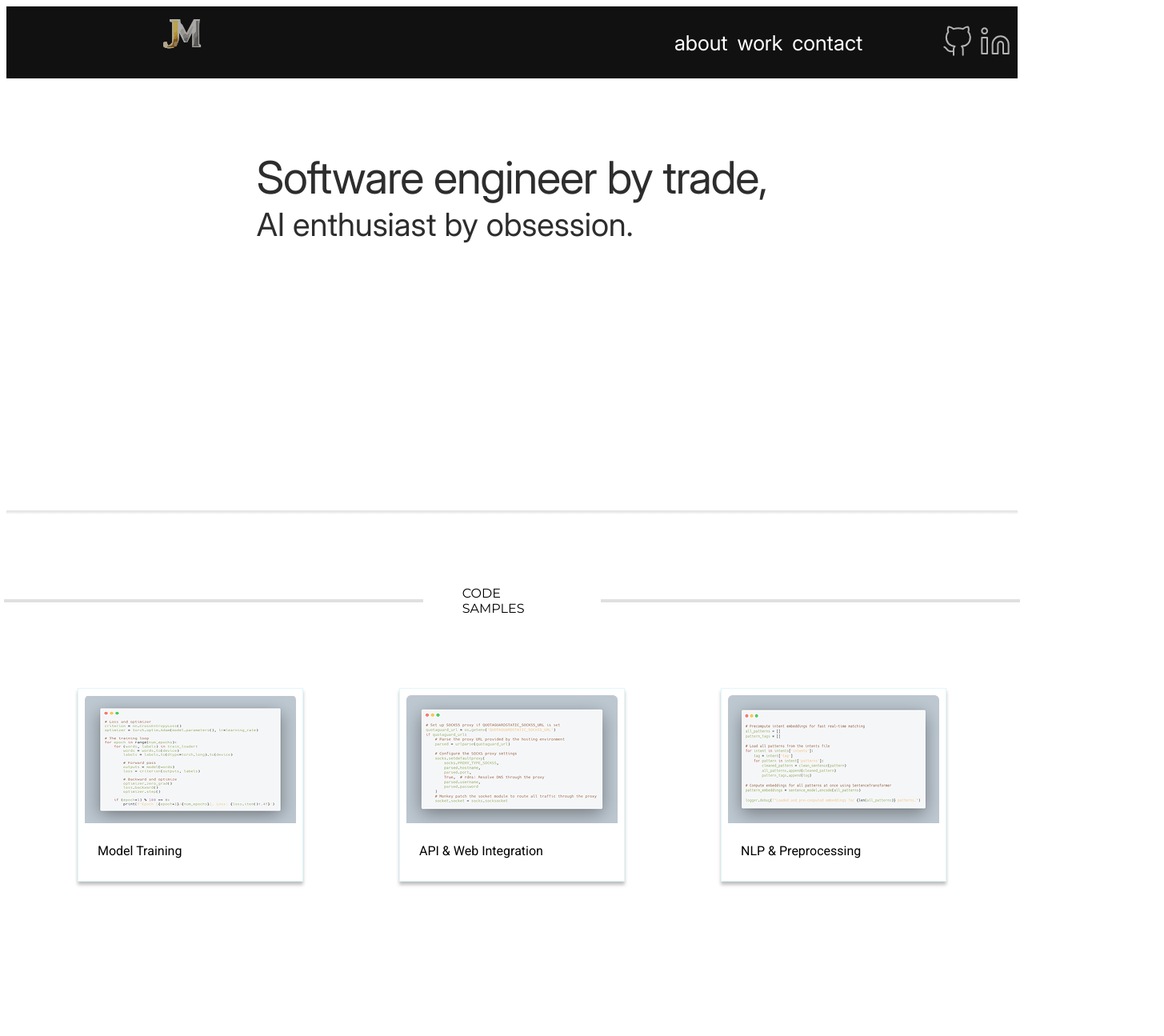
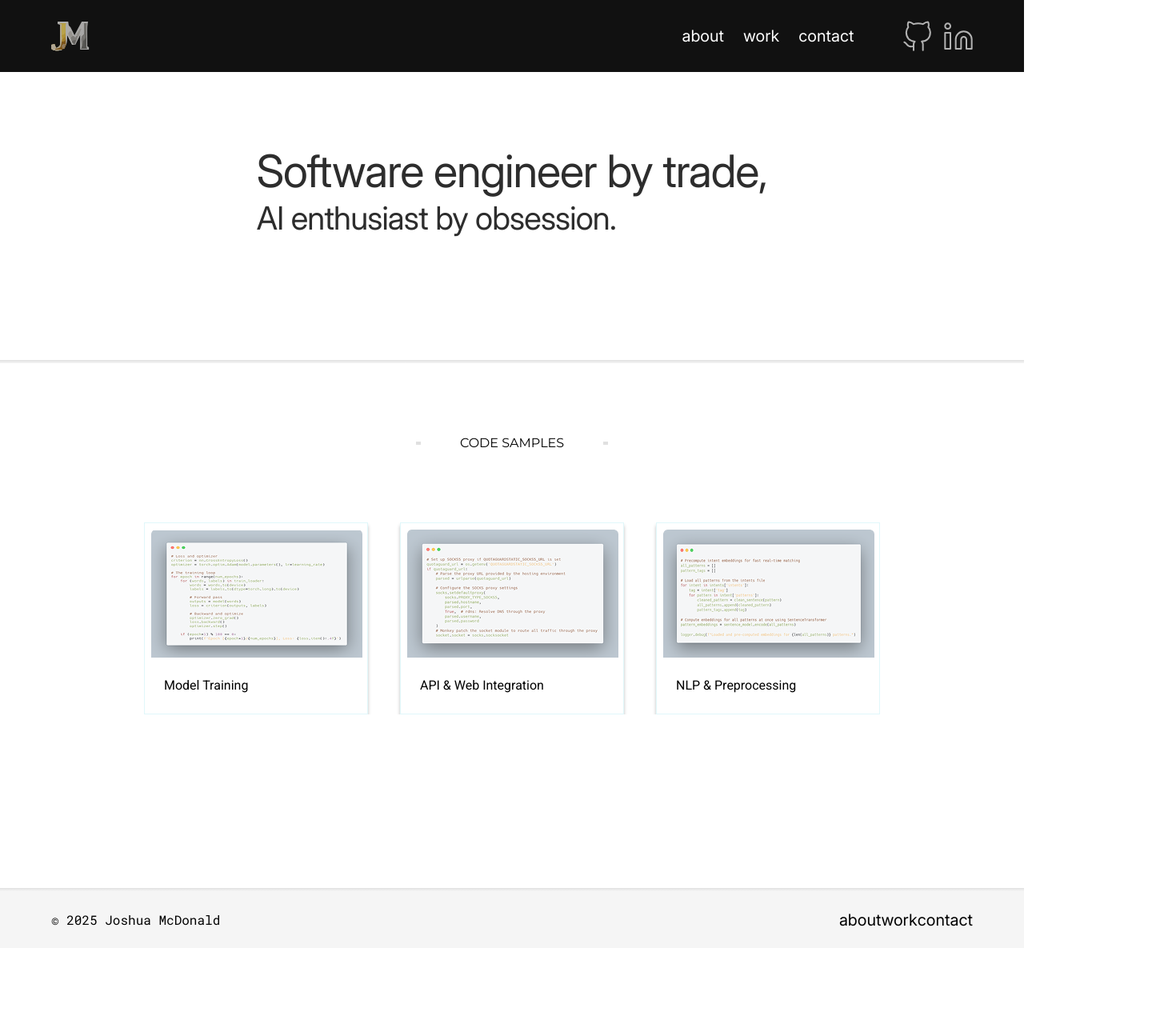
Before and after one commit to robmcdonald5/personalsite, a SvelteKit app: page / in a window 1280 px wide. Shown: the top 1295 px of the page at 80% size, 1455 px wide, since content can reach past the window. After the commit the page ends 1185 px from the top, so only its background shows below. Built offline with nearby package versions, Linux system fonts and the light colour scheme.

Commit message:
Updated mfr frontpage for -header & -hero

```diff
--- a/src/app.css
+++ b/src/app.css
@@ -1,6 +1,20 @@
 @tailwind base;
 @tailwind components;
 @tailwind utilities;
+
+/* Reset default margins and padding */
+* {
+  margin: 0;
+  padding: 0;
+  box-sizing: border-box;
+}
+
+html, body {
+  margin: 0;
+  padding: 0;
+  width: 100%;
+  height: 100%;
+}
 
 /* Local Font Declarations */
 @font-face {
--- a/src/lib/CodeSamples.svelte
+++ b/src/lib/CodeSamples.svelte
@@ -1,10 +1,10 @@
-<section class="w-[1440px] h-[656px] flex justify-start items-center flex-col gap-[90px] px-[180px] pt-[90px]">
+<section class="w-full max-w-[1440px] h-[656px] flex justify-start items-center flex-col gap-[90px] px-[5%] md:px-[180px] pt-[90px]">
   <div class="flex justify-start items-center flex-row gap-[49px]">
-    <div class="w-[541px] h-0 border-solid border-[#E0E0E0] border-b"></div>
-    <span class="text-[#000000] text-xl font-['Montserrat'] font-medium">CODE SAMPLES</span>
-    <div class="w-[541px] h-0 border-solid border-[#E0E0E0] border-b"></div>
+    <div class="flex-1 h-0 border-solid border-[#E0E0E0] border-b"></div>
+    <span class="text-[#000000] text-xl font-['Montserrat'] font-medium whitespace-nowrap">CODE SAMPLES</span>
+    <div class="flex-1 h-0 border-solid border-[#E0E0E0] border-b"></div>
   </div>
-  <div class="flex justify-start items-center flex-row gap-[120px]">
+  <div class="flex justify-start items-center flex-row gap-[40px] md:gap-[120px] overflow-x-auto">
     <div class="w-[280px] h-[240px] bg-[#FFFFFF] border-solid border-[#E0F7FA] border rounded-lg shadow-[0px_4px_4px_0px_rgba(0,0,0,0.25)] relative">
       <div class="text-[#000000] text-xl font-['Roboto'] font-light absolute left-[24px] top-[193px]">
         Model Training
--- a/src/lib/Footer.svelte
+++ b/src/lib/Footer.svelte
@@ -1,10 +1,5 @@
-<footer class="w-[1440px] h-[71px] relative">
-  <div class="w-[287px] h-[30px] flex justify-start items-center flex-row gap-8 absolute left-[973px] top-[20px]">
-    <div class="text-[#000000] text-[26px] font-['Inter'] font-light">about</div>
-    <div class="text-[#000000] text-[26px] font-['Inter'] font-light">work</div>
-    <div class="text-[#000000] text-[26px] font-['Inter'] font-light">contact</div>
-  </div>
-  <div class="w-[223px] h-[46px] flex justify-center items-center flex-row gap-2.5 p-2.5 absolute left-[180px] top-[12px]">
+<footer class="w-full max-w-[1440px] h-[71px] flex items-center justify-between px-[5%] md:px-[180px]">
+  <div class="flex justify-center items-center flex-row gap-2.5 p-2.5">
     <span class="text-[#000000] font-['Roboto_Mono'] font-thin">
       <span class="text-xl">&copy;</span>
       <span class="text-[10px]"></span>
@@ -15,4 +10,9 @@
       <span>McDonald</span>
     </span>
   </div>
+  <div class="flex justify-start items-center flex-row gap-4 md:gap-8">
+    <div class="text-[#000000] text-[20px] md:text-[26px] font-['Inter'] font-light">about</div>
+    <div class="text-[#000000] text-[20px] md:text-[26px] font-['Inter'] font-light">work</div>
+    <div class="text-[#000000] text-[20px] md:text-[26px] font-['Inter'] font-light">contact</div>
+  </div>
 </footer>
--- a/src/lib/Header.svelte
+++ b/src/lib/Header.svelte
@@ -1,18 +1,19 @@
-<header class="w-[1440px] h-[90px] relative">
-  <div class="h-[40px] flex justify-start items-center flex-row gap-4 absolute left-[1164px] top-[25px]">
-    <div>
-      <img src="/header__external-icon-github.svg" alt="header__external-link placeholder" />
-    </div>
-    <div>
-      <img src="/header__external-icon-linkedin.svg" alt="header__external-link placeholder" />
-    </div>
-  </div>
-  <div class="h-[30px] flex justify-start items-start flex-row gap-8 absolute left-[807px] top-[30px]">
-        <div class="bg-red-500 p-8 mx-4 text-[#FFFFFF] text-[26px] font-['Inter'] font-light">about</div>
-    <div class="bg-red-500 p-8 mx-4 text-[#FFFFFF] text-[26px] font-['Inter'] font-light">work</div>
-    <div class="bg-red-500 p-8 mx-4 text-[#FFFFFF] text-[26px] font-['Inter'] font-light">contact</div>
-  </div>
-  <div class="absolute left-[180px] top-[16px]">
-    <img src="/header__logo-icon.svg" alt="header__logo placeholder" />
-  </div>
+<header class="w-full max-w-[1440px] h-[90px] flex items-center px-[5%] md:px-[180px] relative mx-auto">
+  <!-- Logo -->
+  <div class="flex items-center">
+    <img src="/header__logo-icon.svg" alt="header__logo placeholder" />
+  </div>
+
+  <!-- Navigation - responsive positioning -->
+  <nav class="flex items-center gap-[24px] md:gap-[48px] absolute left-[75%] md:left-[80%] transform -translate-x-1/2">
+    <div class="text-[#FFFFFF] text-[20px] font-['Inter'] font-light">about</div>
+    <div class="text-[#FFFFFF] text-[20px] font-['Inter'] font-light">work</div>
+    <div class="text-[#FFFFFF] text-[20px] font-['Inter'] font-light">contact</div>
+  </nav>
+
+  <!-- Social Icons -->
+  <div class="flex items-center gap-[16px] ml-auto">
+    <img src="/header__external-icon-github.svg" alt="header__external-link placeholder" />
+    <img src="/header__external-icon-linkedin.svg" alt="header__external-link placeholder" />
+  </div>
 </header>
--- a/src/lib/Hero.svelte
+++ b/src/lib/Hero.svelte
@@ -1,10 +1,10 @@
-<section class="w-[1440px] h-[360px] flex justify-start items-center flex-col gap-2.5 py-[90px] px-[180px] bg-[#FFFFFF]">
+<section class="w-full max-w-[1440px] h-[360px] flex justify-start items-center flex-col gap-2.5 py-[90px] px-[5%] md:px-[180px] bg-[#FFFFFF]">
   <div class="flex justify-center items-center flex-row gap-2.5 p-2.5">
     <span class="text-[#2D2D2D]">
-      <span class="text-[56px] font-['Inter'] font-bold tracking-[-1.12px]">
+      <span class="text-[56px] font-['Inter'] font-bold tracking-[-0.02em]">
         Software engineer by trade,<br />
       </span>
-      <span class="text-[40px] font-['Inter']">
+      <span class="text-[40px] font-['Inter'] font-normal tracking-[-0.02em]">
         AI enthusiast by obsession.
       </span>
     </span>
--- a/src/routes/+page.svelte
+++ b/src/routes/+page.svelte
@@ -5,7 +5,7 @@
   import Footer from '$lib/Footer.svelte';
 </script>
 
-<div class="flex flex-col min-h-screen w-full bg-[#FFFFFF]">
+<div class="flex flex-col min-h-screen w-full bg-[#FFFFFF] overflow-x-hidden">
   <header class="w-full bg-[#111111] flex justify-center">
     <Header />
   </header>
```
Also changed, not shown: 2 other files (tests, documents, lock files or other folders).
